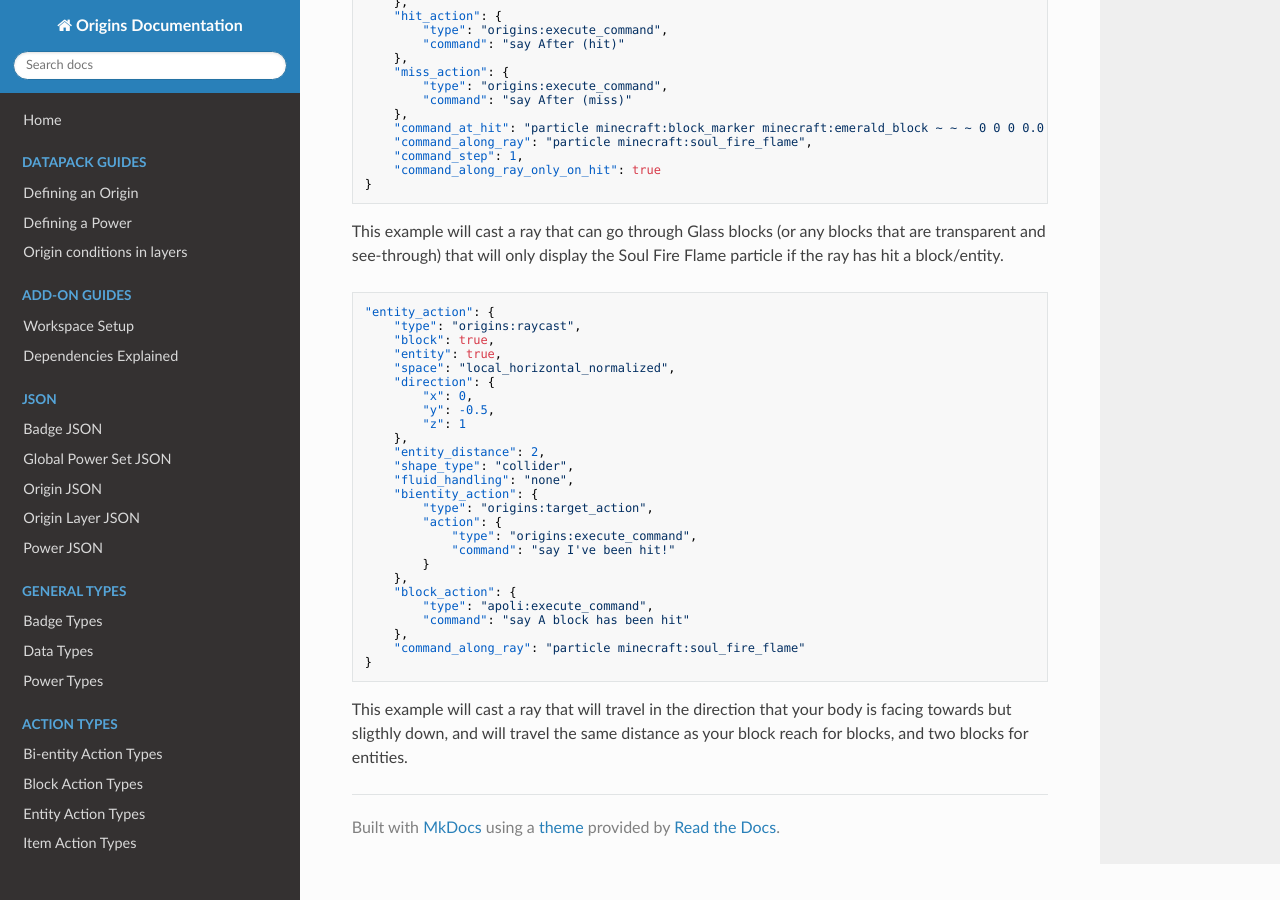
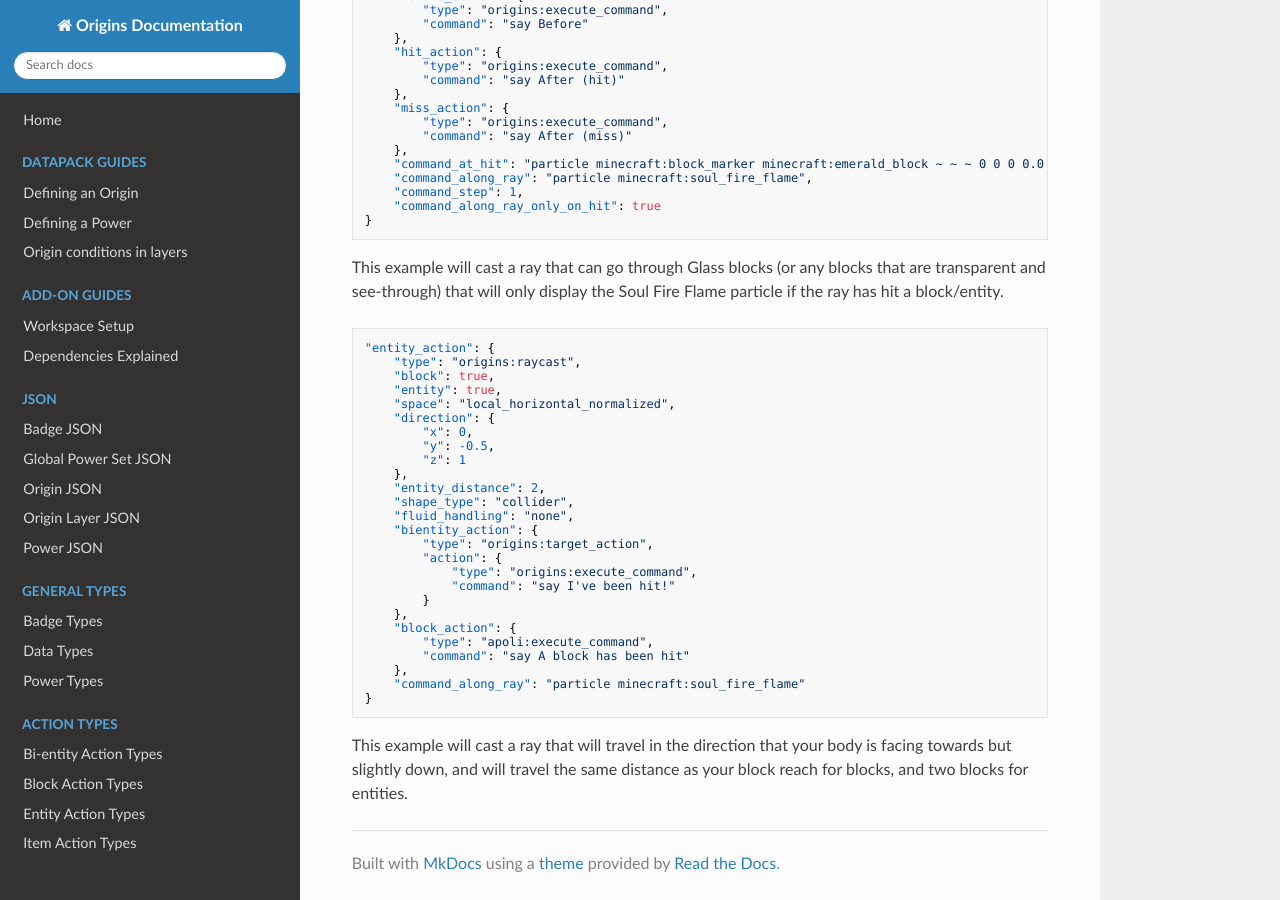
Before and after one commit to apace100/origins-docs, an MkDocs documentation site: the page built from docs/types/entity_action_types/raycast.md, in a window 1280 px wide and 900 px high, scrolled down 2303 px. Built offline with MkDocs 1.6.1, drawn with Linux system fonts in a browser that asks for light colours; nearby versions of some CDN libraries; some of the changed text lies outside the part shown.

Commit message:
Fixed raycast descriptions (#32)
* Update raycast.md

changed space description

* Update raycast.md

changed space description

* Update raycast.md

* Update raycast.md

* Update raycast.md

````diff
--- a/docs/types/entity_action_types/raycast.md
+++ b/docs/types/entity_action_types/raycast.md
@@ -105,4 +105,4 @@ This example will cast a ray that can go through Glass blocks (or any blocks tha
 }
 ```
 
-This example will cast a ray that will travel in the direction that your body is facing towards but sligthly down, and will travel the same distance as your block reach for blocks, and two blocks for entities.
+This example will cast a ray that will travel in the direction that your body is facing towards but slightly down, and will travel the same distance as your block reach for blocks, and two blocks for entities.
````
Also changed, not shown: other parts of docs/types/entity_action_types/raycast.md (+1 -1 lines), docs/types/entity_condition_types/raycast.md (+1 -1 lines).
